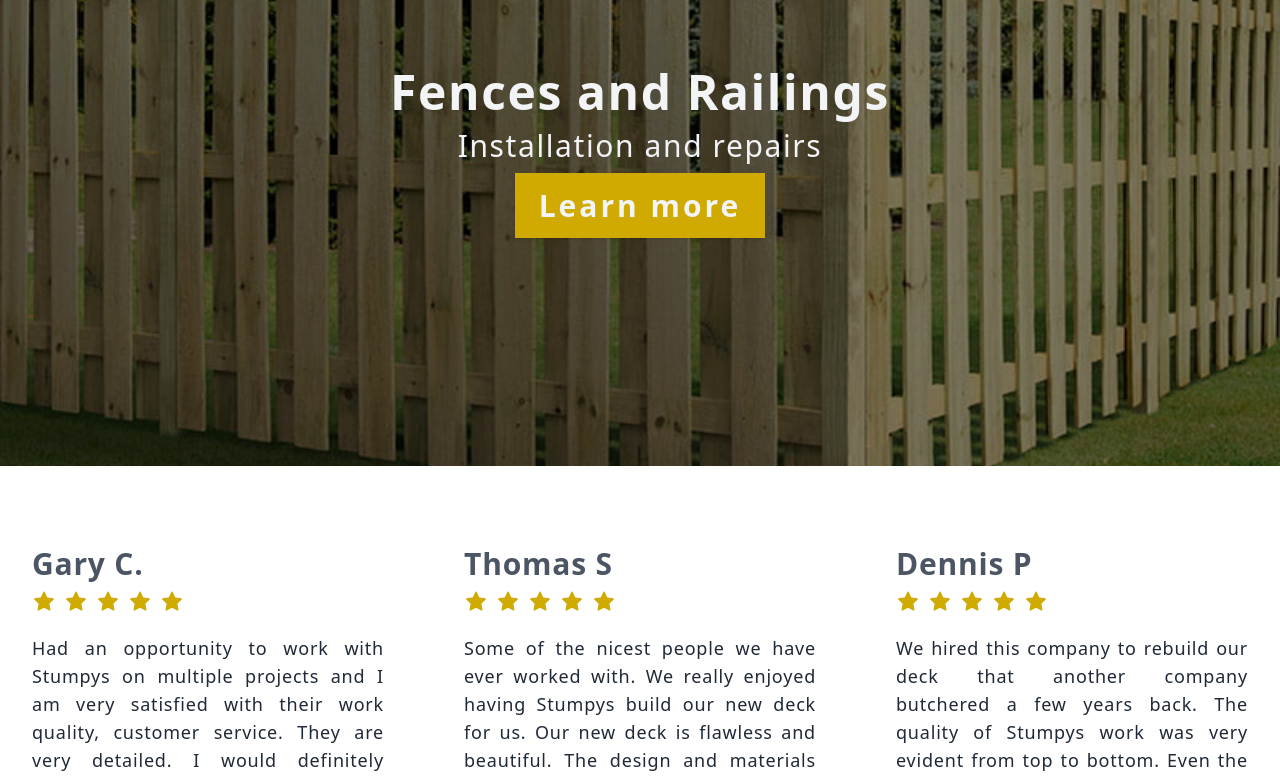
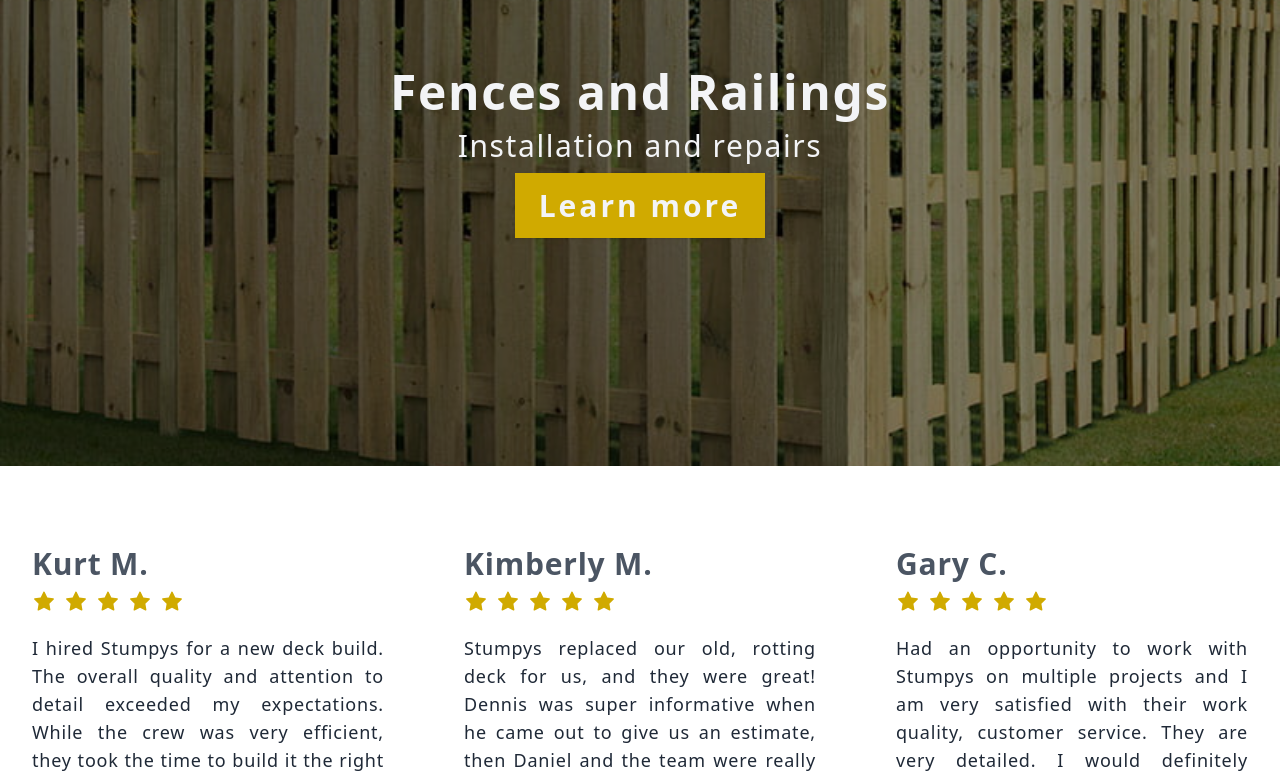
Before and after one commit to latz09/stumpys-decks, a Next.js app: page / in a window 1280 px wide. Shown: the part 3054-3833 px from the top of the page. Built offline with nearby package versions, Linux system fonts and the light colour scheme.

Commit message:
fixed reviews

```diff
--- a/pages/index.js
+++ b/pages/index.js
@@ -16,7 +16,7 @@ export default function Home() {
 			<DeckServicesHero />
 			<FeaturedServices services={services} />
 			<FenceHero />
-			<Reviews reviews={reviews.slice(2)} />
+			<Reviews reviews={reviews.slice(0, 3)} />
 			<div className="pb-8 grid justify-center text-white text-2xl">
 				<ButtonLink to={'/contact-us'} title={'Contact us!'} />
 			</div>
```
